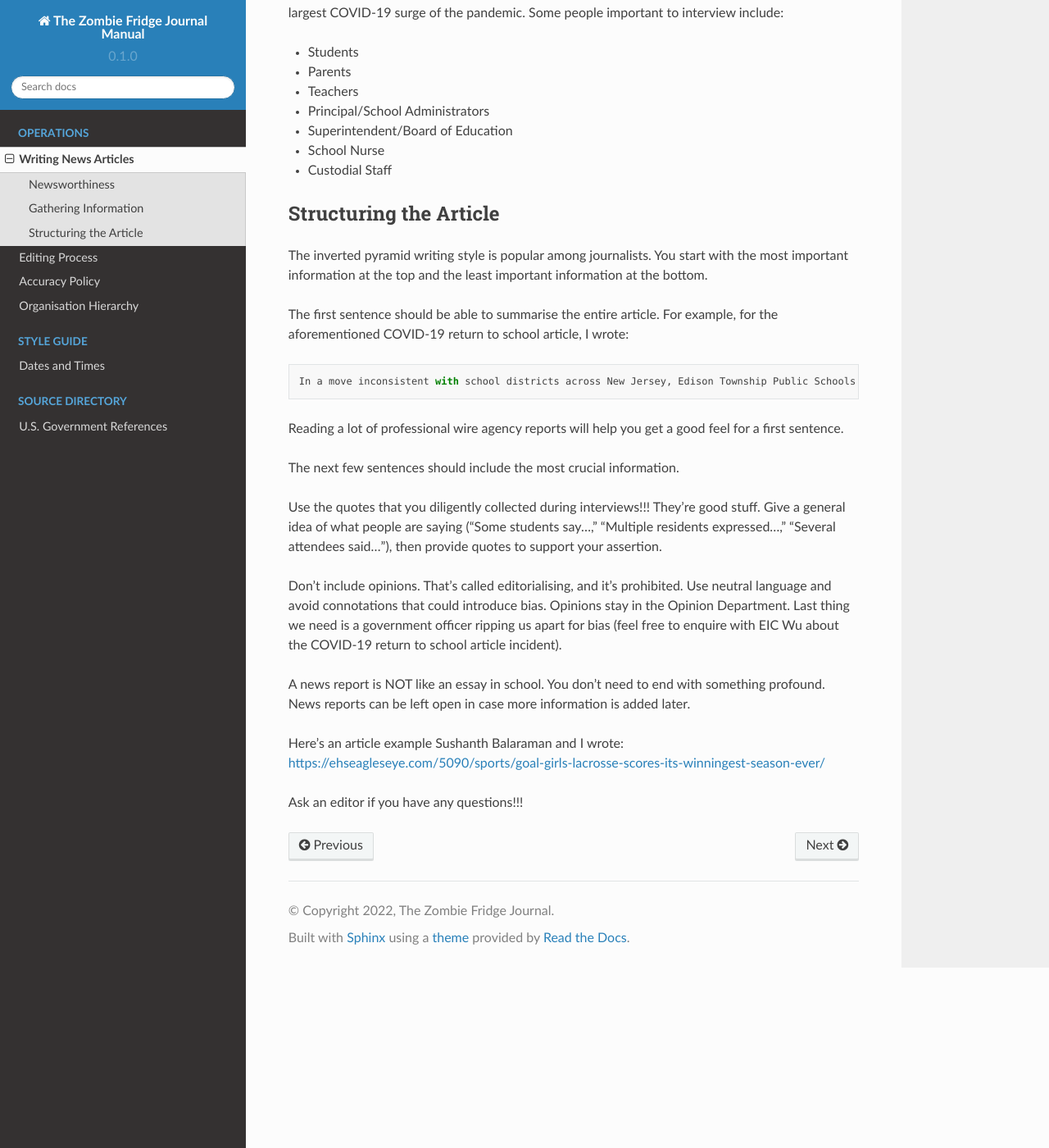
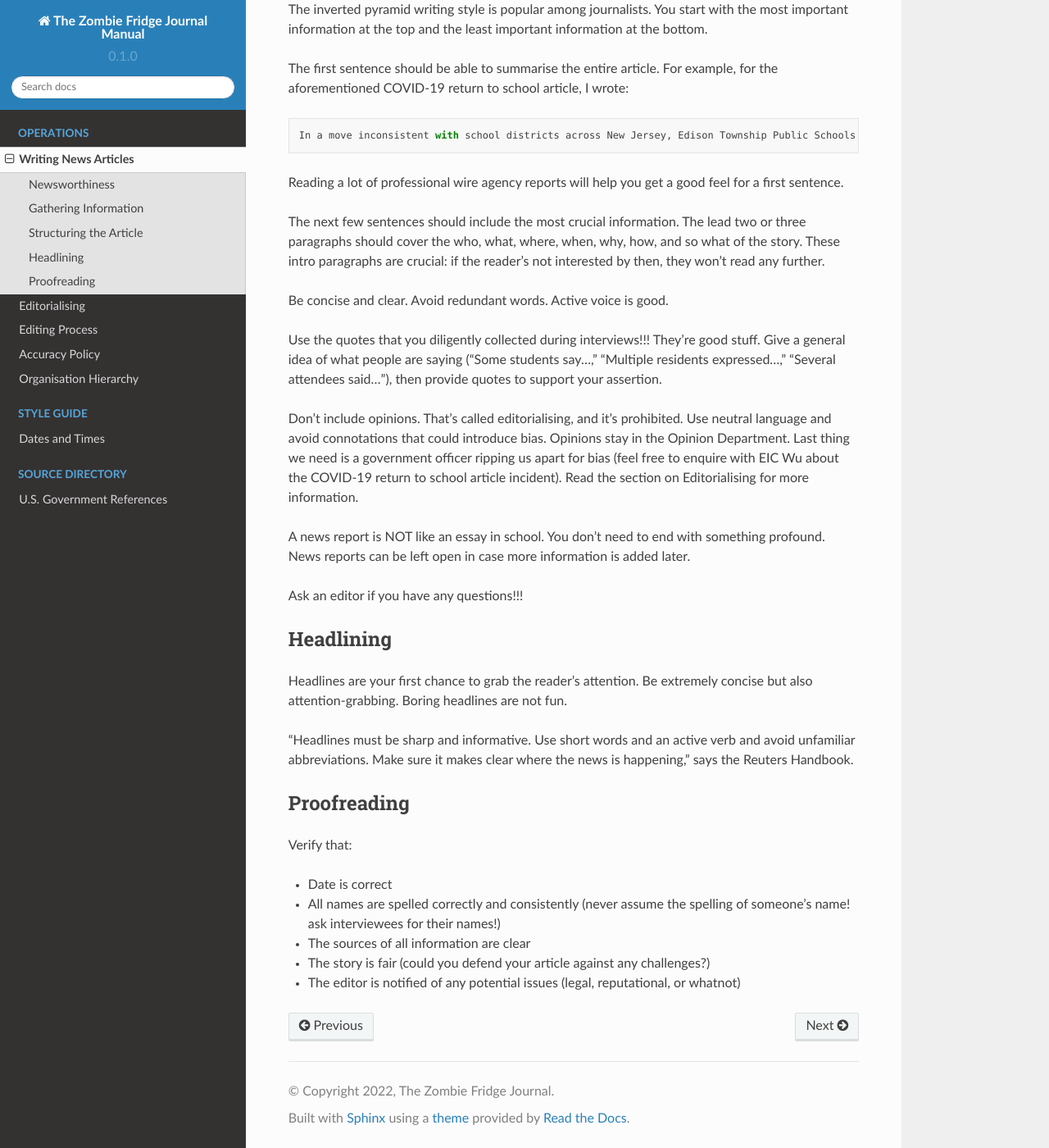
Before and after one commit to theZFJ/manual, a Sphinx documentation site: the page built from docs/writingNewsArticles.rst, in a window 1280 px wide and 1400 px high, scrolled down 1120 px. Shown: the whole window at 82% size. Built offline with Sphinx 7.4.7 and the Read the Docs theme 2.0.0, drawn with Linux system fonts in a browser that asks for light colours; some of the changed text lies outside the part shown.

Commit message:
More on writing news articles

```diff
--- /dev/null
+++ b/docs/editorialising.rst
@@ -0,0 +1,2 @@
+Editorialising
+==============
--- a/docs/index.rst
+++ b/docs/index.rst
@@ -14,6 +14,7 @@
    :caption: Operations
 
    Writing News Articles <writingNewsArticles>
+   Editorialising <editorialising>
    Editing Process <editingProcess>
    Accuracy Policy <accuracyAndCorrections>
    Organisation Hierarchy <orgHierarchy>
--- a/docs/writingNewsArticles.rst
+++ b/docs/writingNewsArticles.rst
@@ -1,32 +1,23 @@
 Writing News Articles
 =====================
 
-Before trying to write news articles, I recommend you go and read a ton of reports from a wire agency like `Reuters <https://www.reuters.com/>`_ or `AP <https://apnews.com/>`_. Wire agencies are the professionals who write up a report immediately and disseminate it to many newspapers for publication.
+Before trying to write news articles, I recommend you go and read a ton of reports from a wire agency like `Reuters <https://www.reuters.com/>`_ or `AP <https://apnews.com/>`_. Wire agencies are the professionals who write up reports immediately and disseminate them to many newspapers for publication.
 
 Newsworthiness
 --------------
 
 Perhaps you've heard of "MAN BITES DOG" before? What makes it different from "DOG BITES MAN?"
 
-The first headline is more interesting because it's unexpected.
+Consider the audience you're writing for. How does the story impact our readers?
 
-When you want to write a report, you should consider whether or not the story is interesting enough to be published.
-
-Consider:
-
-* **Relevance** - does the story affect the readers?
-* **Timeliness** - how quickly did you get the story out? has it been too long since it happened?
-    * Getting articles out on time is critical!!! There's only so long before it all becomes the olds instead of news!!!
-    * Bonus points if you're the first to break the news.
-
-See Purdue OWL on newsworthiness: https://owl.purdue.edu/owl/subject_specific_writing/journalism_and_journalistic_writing/components_of_newsworthiness.html
+File stories in a timely manner. News is no longer new if too much time has passed since the story broke. Never compromise accuracy to rush publication.
 
 Gathering Information
 ---------------------
 
 Pick reliable sources and cross-reference all facts. It's our job to check that everything we publish is accurate.
 
-The manual's directory of sources has some good places to start. Contact an editor if you need help finding information.
+The manual's directory of sources has some good places to start. Keep biases in mind. Contact an editor if you need help finding information.
 
 Interviews are essential. Think about the kinds of people affected by an event (stakeholders, if you will) and try to get their statements. If you need help thinking of or finding people, contact an editor.
 
@@ -51,14 +42,32 @@
 
 Reading a lot of professional wire agency reports will help you get a good feel for a first sentence.
 
-The next few sentences should include the most crucial information.
+The next few sentences should include the most crucial information. The lead two or three paragraphs should cover the who, what, where, when, why, how, and so what of the story. These intro paragraphs are crucial: if the reader's not interested by then, they won't read any further.
+
+Be concise and clear. Avoid redundant words. Active voice is good.
 
 Use the quotes that you diligently collected during interviews!!! They're good stuff. Give a general idea of what people are saying ("Some students say...," "Multiple residents expressed...," "Several attendees said..."), then provide quotes to support your assertion.
 
-Don't include opinions. That's called editorialising, and it's prohibited. Use neutral language and avoid connotations that could introduce bias. Opinions stay in the Opinion Department. Last thing we need is a government officer ripping us apart for bias (feel free to enquire with EIC Wu about the COVID-19 return to school article incident).
+Don't include opinions. That's called editorialising, and it's prohibited. Use neutral language and avoid connotations that could introduce bias. Opinions stay in the Opinion Department. Last thing we need is a government officer ripping us apart for bias (feel free to enquire with EIC Wu about the COVID-19 return to school article incident). Read the section on Editorialising for more information.
 
 A news report is NOT like an essay in school. You don't need to end with something profound. News reports can be left open in case more information is added later.
 
-Here's an article example Sushanth Balaraman and I wrote: https://ehseagleseye.com/5090/sports/goal-girls-lacrosse-scores-its-winningest-season-ever/
+Ask an editor if you have any questions!!!
 
-Ask an editor if you have any questions!!!
+Headlining
+----------
+
+Headlines are your first chance to grab the reader's attention. Be extremely concise but also attention-grabbing. Boring headlines are not fun.
+
+"Headlines must be sharp and informative. Use short words and an active verb and avoid unfamiliar abbreviations. Make sure it makes clear where the news is happening," says the Reuters Handbook.
+
+Proofreading
+------------
+
+Verify that:
+
+* Date is correct
+* All names are spelled correctly and consistently (never assume the spelling of someone's name! ask interviewees for their names!)
+* The sources of all information are clear
+* The story is fair (could you defend your article against any challenges?)
+* The editor is notified of any potential issues (legal, reputational, or whatnot)
```
